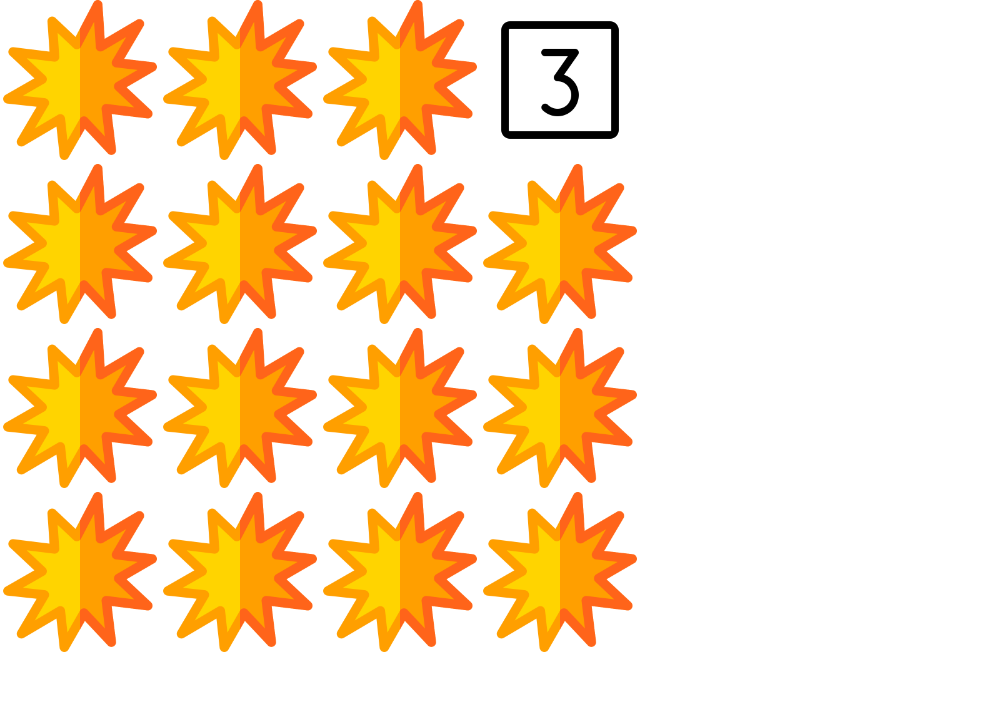
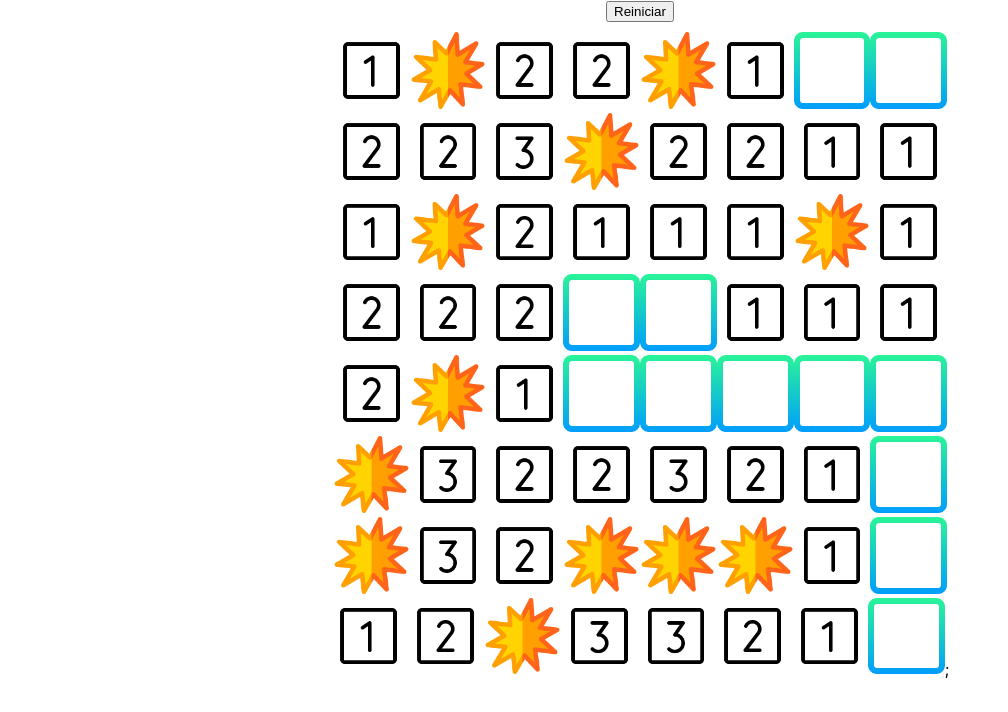
Before and after one commit to GustavoDimeira/Campo-Minado-Deprecated, a React (Create React App) app in the folder Aplicação/: page / in a window 1280 px wide. Shown: the top 712 px of the page, without its empty margins (0-1008 px from the left). Built offline with nearby package versions, Linux system fonts and the light colour scheme; the HTML template or start-up script is replaced by a standard one.

Commit message:
trigger de derrota/vitoria e botao reiniciar

```diff
--- a/Aplicação/src/App.js
+++ b/Aplicação/src/App.js
@@ -5,7 +5,7 @@ import CampoMinado from './games/CampoMinado';
 function App() {
   return (
     <div className="App">
-      <CampoMinado size={ 4 } bombsAmount={ 15 }/>
+      <CampoMinado size={ 8 } bombsAmount={ 12 }/>
     </div>
   );
 }
--- a/Aplicação/src/css/CampoMinado.css
+++ b/Aplicação/src/css/CampoMinado.css
@@ -1,7 +1,13 @@
+.btn {
+  display: inline-block;
+}
+
 .divCells {
   width: 50%;
+  padding-left: 25%;
+  padding-top: 10px;
 }
 
 .cell {
-  width: 25%;
+  width: 12%;
 }
--- a/Aplicação/src/games/CampoMinado.js
+++ b/Aplicação/src/games/CampoMinado.js
@@ -16,7 +16,7 @@ import num8 from './img/number8.png';
 
 const nums = [emptySquare, num1, num2, num3, num4, num5, num6, num7, num8];
 let cellsWithBombs = [];
-// redefinir para 0 quando for criar novas posições de bomba
+// redefinir para 1 quando for criar novas posições de bomba
 let redefineBombs = 0;
 
 /*
@@ -43,6 +43,9 @@ let redefineBombs = 0;
 
 export default function CampoMinado ({ size, bombsAmount }) {
   const [objCells, changeCells] = useState([]);
+  const [isReseting, changeIsReseting] = useState(true);
+
+  // passa por todas as posições ao redor de um valor passado como parametro, e atualiza a chave bombsAround na variavel cells(que é a copia do array de celluas que esta sendo atualizado), tambem passada como parametro
 
   const getPositionsArround = (initial, cells) => {
     const initialCell = objCells[initial].position;
@@ -70,9 +73,9 @@ export default function CampoMinado ({ size, bombsAmount }) {
         };
       });
     });
-    return keys;
   };
 
+  // define as celulas com bombas, e chama a função, getPositionsArround para cada bomba, passando o index da celula com bomba e o array que esta sedo atualizado
   useEffect(() => {
     if (redefineBombs === 1) {
       while (cellsWithBombs.length < bombsAmount) {
@@ -91,8 +94,9 @@ export default function CampoMinado ({ size, bombsAmount }) {
       changeCells(cells);
     }
     redefineBombs += 1;
-  }, [objCells])
+  }, [objCells, size, bombsAmount])
 
+  // chamado uma vez durante a criação da pagina, para criar a quantia correta de quadrados
   useEffect(() => {
     changeCells([]);
     for (let x = 0; x < size; x += 1) {
@@ -111,7 +115,7 @@ export default function CampoMinado ({ size, bombsAmount }) {
         });
       };
     };
-  }, []);
+  }, [size, isReseting]);
 
   const handleClick = (cell, i) => {
     const cellChanged = {
@@ -123,11 +127,24 @@ export default function CampoMinado ({ size, bombsAmount }) {
     changeCells(cells);
   };
 
+  const reset = () => {
+    redefineBombs = 1;
+    cellsWithBombs = [];
+    changeIsReseting(!isReseting);
+  };
+
   return (
-    <main
-      className="divCells"
-    >
-      {
+    <main>
+      <button
+        className="btn"
+        onClick={() => reset() }
+      >
+        Reiniciar
+      </button>
+      <div
+        className="divCells"
+      >
+        {
         objCells.map((cell, i) => {
           return (
             !cell.hasBeenClicked ? (
@@ -157,7 +174,8 @@ export default function CampoMinado ({ size, bombsAmount }) {
             )
           )
         })
-      }
+      };
+      </div>
     </main>
   );
 };
```
